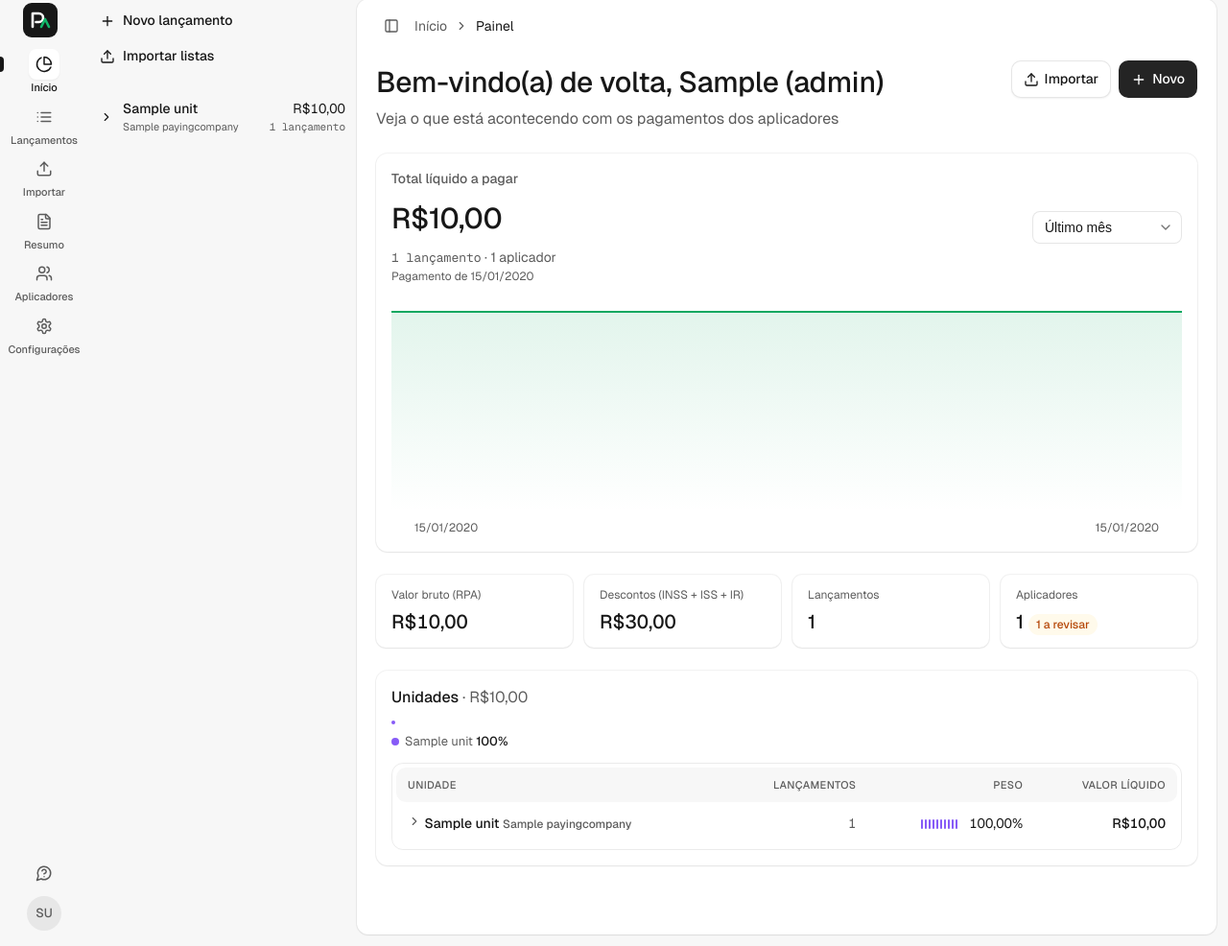
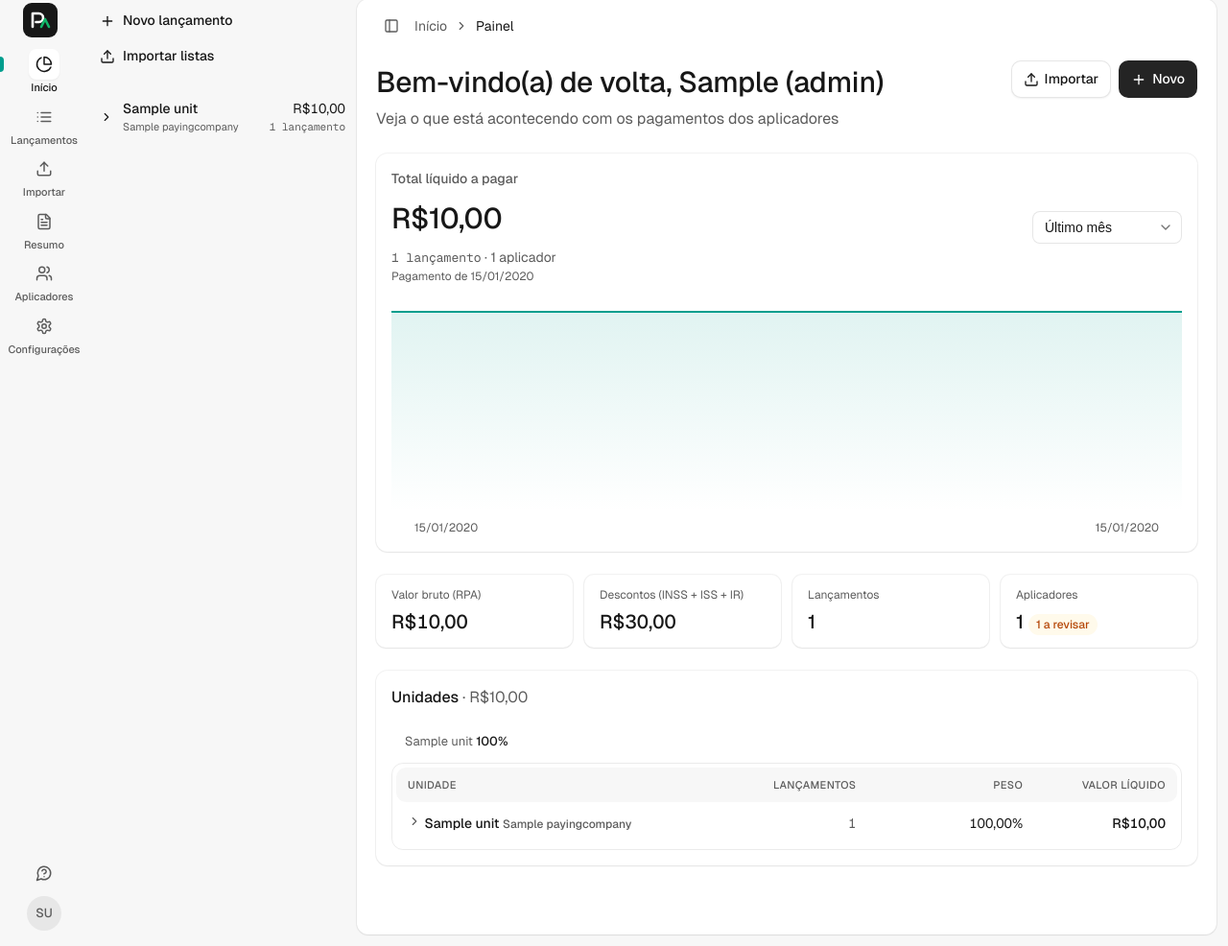
Before and after one commit to bernardozschaber/prova-pay, a Django app: page / in a window 1280 px wide. Shown: the part 13-999 px from the top of the page at 96% size. Run offline with Django 5.2, Linux system fonts and the light colour scheme; a user stored in the database is signed in; tables that the repository leaves empty hold one stand-in row (values such as "Sample post").

Commit message:
feat(design): adopt verde Bernoulli as the brand colour
The visual system was a port of the Maybe personal-finance design system,
declared as such in its own file headers, down to the "net worth" stat block
and "asset allocation" weight bar. Its colour identity belonged to another
product. Colégio Bernoulli's brand colour - "verde Bernoulli", #009E8E -
replaces it.

The constraint that shapes every placement: #009E8E is 3.34:1 on white. It
clears the 3:1 graphic floor but fails the 4.5:1 text floor, so it is a fill,
stroke and mark colour only. Brand text uses --color-brand-700 (#047569,
5.59:1 on white, 4.99:1 on the brand-50 tint). That rule is written into
tokens.css so it survives the next edit.

The green ramp is gone; brand 50/100/500/600/700 replaces it. --text-success
and --text-link both resolve to brand-700, so links are teal rather than
blue. badge--green is renamed badge--brand - the class was colour-named and
the colour changed.

Placement is deliberately restrained: the active nav indicator, the chart
stroke and gradient, positive badges and alerts, status dots, links. The
primary button stays dark neutral - white on #009E8E would fail button text
contrast, so the "one dark button" rule survives the rebrand for a reason,
not by oversight.

Seven decorative primitives (violet, cyan, pink, orange, fuchsia, indigo,
blue-500) are deleted: they existed only to feed the old chart palette.

Co-Authored-By: Claude Opus 5 <noreply@anthropic.com>
Claude-Session: https://claude.ai/code/session_01BEgdsSdoRggT1qrgjtyTrA

```diff
--- a/static/css/app.css
+++ b/static/css/app.css
@@ -70,7 +70,7 @@ h1, h2, h3, p { margin: 0; }
 .nav__item { display: block; position: relative; padding-bottom: 4px; }
 .nav__item-row { display: flex; align-items: center; gap: 4px; }
 .nav__indicator { width: 4px; height: 16px; border-radius: 0 4px 4px 0; }
-.nav__item.is-active .nav__indicator { background: var(--color-gray-900); }
+.nav__item.is-active .nav__indicator { background: var(--color-brand-500); }
 .nav__icon { width: 32px; height: 32px; display: flex; align-items: center; justify-content: center; margin: 0 auto; border-radius: var(--radius-md); color: var(--text-secondary); }
 .nav__item:hover .nav__icon { background: var(--bg-surface-hover); }
 .nav__item.is-active .nav__icon { background: var(--bg-container); box-shadow: var(--shadow-xs); color: var(--text-primary); }
@@ -174,14 +174,14 @@ h1, h2, h3, p { margin: 0; }
 .badge { display: inline-flex; align-items: center; gap: 4px; padding: 2px 8px; border-radius: 999px; font-size: 12px; font-weight: 500; white-space: nowrap; }
 .badge--gray { background: var(--color-gray-100); color: var(--text-secondary); }
 .badge--blue { background: var(--color-blue-50); color: var(--color-blue-700); }
-.badge--green { background: var(--color-green-50); color: var(--color-green-700); }
+.badge--brand { background: var(--color-brand-50); color: var(--color-brand-700); }
 .badge--red { background: var(--color-red-50); color: var(--color-red-700); }
 .badge--yellow { background: var(--color-yellow-50); color: var(--color-yellow-700); }
 .dot { width: 8px; height: 8px; border-radius: 50%; display: inline-block; }
 
 /* Alerts */
-.alert { padding: 10px 14px; border-radius: var(--radius-lg); font-size: 14px; margin-bottom: 16px; display: flex; gap: 8px; align-items: center; }
-.alert--success { background: var(--color-green-50); color: var(--color-green-700); }
+.alert { padding: 10px 14px; border-radius: var(--radius-lg); font-size: var(--text-body); margin-bottom: 16px; display: flex; gap: 8px; align-items: center; }
+.alert--success { background: var(--color-brand-50); color: var(--color-brand-700); }
 .alert--error { background: var(--color-red-50); color: var(--color-red-700); }
 .alert--info { background: var(--color-blue-50); color: var(--color-blue-700); }
 .alert--warning { background: var(--color-yellow-50); color: var(--color-yellow-700); }
--- a/static/css/tokens.css
+++ b/static/css/tokens.css
@@ -1,7 +1,14 @@
 /*
-  Design tokens ported from the Maybe design system (maybe-design-system.css).
-  Only the light theme is used. Semantic names follow the original utilities:
-  surface (page), container (cards), primary/secondary/subdued text.
+  Token layer. The neutral scale, spacing and shadow structure originated as a
+  port of the Maybe design system; the colour identity does not. The accent is
+  "verde Bernoulli" (#009E8E), Colégio Bernoulli's brand colour, and every
+  chromatic token below is derived from it or chosen to sit beside it.
+
+  Light theme only (see color-scheme). Semantic names: surface (page),
+  container (cards), primary/secondary/subdued text.
+
+  #009E8E is 3.34:1 on white: it is a FILL, STROKE and MARK colour, never text
+  on a light surface. Text uses --color-brand-700 (5.59:1).
 */
 @font-face {
   font-family: "Geist";
@@ -43,11 +50,12 @@
   --color-gray-800: #242424;
   --color-gray-900: #171717;
 
-  --color-green-50: #ecfdf3;
-  --color-green-100: #d1fadf;
-  --color-green-500: #12b76a;
-  --color-green-600: #10a861;
-  --color-green-700: #078c52;
+  /* verde Bernoulli */
+  --color-brand-50: #e6f5f4;
+  --color-brand-100: #c9e9e6;
+  --color-brand-500: #009e8e;
+  --color-brand-600: #038276;
+  --color-brand-700: #047569;
   --color-red-50: #fff1f0;
   --color-red-100: #ffdedb;
   --color-red-500: #f13636;
@@ -59,15 +67,8 @@
   --color-yellow-700: #b54708;
   --color-blue-50: #eff8ff;
   --color-blue-100: #d1e9ff;
-  --color-blue-500: #2e90fa;
   --color-blue-600: #1570ef;
   --color-blue-700: #175cd3;
-  --color-indigo-500: #6172f3;
-  --color-violet-500: #875bf7;
-  --color-cyan-500: #06aed4;
-  --color-pink-500: #f23e94;
-  --color-orange-500: #ff4405;
-  --color-fuchsia-500: #d444f1;
 
   --alpha-black-50: rgba(11, 11, 11, 0.05);
   --alpha-black-100: rgba(11, 11, 11, 0.08);
@@ -88,8 +89,8 @@
   --text-secondary: var(--color-gray-600);
   --text-subdued: var(--color-gray-500);
   --text-inverse: var(--color-white);
-  --text-link: var(--color-blue-600);
-  --text-success: var(--color-green-600);
+  --text-link: var(--color-brand-700);
+  --text-success: var(--color-brand-700);
   --text-warning: var(--color-yellow-600);
   --text-destructive: var(--color-red-700);
 
--- a/static/js/chart.js
+++ b/static/js/chart.js
@@ -2,7 +2,12 @@
 // Maybe net-worth chart. Reads `data-chart='[{"date":"2026-01-05","value":123}]'`.
 (function () {
   const NS = "http://www.w3.org/2000/svg";
-  const GREEN = "#10a861";
+  // Read the stroke from the token layer instead of duplicating the hex, so a
+  // palette change cannot leave the chart on a stale colour. verde Bernoulli
+  // is 3.34:1 on white — fine as a 2px stroke, never as text.
+  const BRAND = getComputedStyle(document.documentElement)
+    .getPropertyValue("--color-brand-500").trim() || "#009e8e";
+  let seq = 0;
 
   function el(name, attrs) {
     const node = document.createElementNS(NS, name);
@@ -16,6 +21,7 @@
   }
 
   function render(container) {
+    const uid = "chart-fill-" + (seq += 1);
     let points;
     try { points = JSON.parse(container.dataset.chart); } catch (_) { return; }
     if (!points || points.length === 0) return;
@@ -30,15 +36,20 @@
     const path = points.map((p, i) => `${i === 0 ? "M" : "L"}${x(i).toFixed(1)},${y(p.value).toFixed(1)}`).join(" ");
     const area = `${path} L${width},${height} L0,${height} Z`;
 
-    const svg = el("svg", { viewBox: `0 0 ${width} ${height}`, preserveAspectRatio: "none" });
+    const svg = el("svg", {
+      viewBox: `0 0 ${width} ${height}`,
+      preserveAspectRatio: "none",
+      role: "img",
+      "aria-label": container.dataset.chartLabel || "Gráfico de evolução do valor líquido",
+    });
     const defs = el("defs");
-    const gradient = el("linearGradient", { id: "chart-fill", x1: 0, y1: 0, x2: 0, y2: 1 });
-    gradient.appendChild(el("stop", { offset: "0%", "stop-color": GREEN, "stop-opacity": 0.12 }));
-    gradient.appendChild(el("stop", { offset: "100%", "stop-color": GREEN, "stop-opacity": 0 }));
+    const gradient = el("linearGradient", { id: uid, x1: 0, y1: 0, x2: 0, y2: 1 });
+    gradient.appendChild(el("stop", { offset: "0%", "stop-color": BRAND, "stop-opacity": 0.12 }));
+    gradient.appendChild(el("stop", { offset: "100%", "stop-color": BRAND, "stop-opacity": 0 }));
     defs.appendChild(gradient);
     svg.appendChild(defs);
-    svg.appendChild(el("path", { d: area, fill: "url(#chart-fill)" }));
-    svg.appendChild(el("path", { d: path, fill: "none", stroke: GREEN, "stroke-width": 2, "vector-effect": "non-scaling-stroke" }));
+    svg.appendChild(el("path", { d: area, fill: `url(#${uid})` }));
+    svg.appendChild(el("path", { d: path, fill: "none", stroke: BRAND, "stroke-width": 2, "vector-effect": "non-scaling-stroke" }));
     container.appendChild(svg);
 
     const axis = document.createElement("div");
--- a/templates/applicators/list.html
+++ b/templates/applicators/list.html
@@ -25,7 +25,7 @@
           <td class="strong"><a href="{% url 'applicators:detail' applicator.pk %}">{{ applicator.full_name }}</a>{% if applicator.course %}<br><span class="small muted">{{ applicator.course }}{% if applicator.institution %} · {{ applicator.institution }}{% endif %}</span>{% endif %}</td>
           <td class="muted mono">{{ applicator.cpf|default:"—" }}</td>
           <td class="muted small">{{ applicator.email|default:"" }}{% if applicator.phone %}<br>{{ applicator.phone }}{% endif %}</td>
-          <td>{% if not applicator.is_active %}<span class="badge badge--gray">inativo</span>{% elif applicator.needs_review %}<span class="badge badge--yellow">revisar</span>{% else %}<span class="badge badge--green">ok</span>{% endif %}</td>
+          <td>{% if not applicator.is_active %}<span class="badge badge--gray">inativo</span>{% elif applicator.needs_review %}<span class="badge badge--yellow">revisar</span>{% else %}<span class="badge badge--brand">ok</span>{% endif %}</td>
           <td class="num">{{ applicator.entry_count }}</td>
           <td class="num">{{ applicator.net_total|default:0|brl }}</td>
         </tr>
--- a/templates/catalog/settings.html
+++ b/templates/catalog/settings.html
@@ -20,7 +20,7 @@
     <table class="table">
       <thead><tr><th scope="col">Unidade</th><th scope="col">Empresa pagadora</th><th scope="col"><span class="sr-only">Padrão</span></th></tr></thead>
       <tbody>{% for unit in units %}<tr><td class="strong">{{ unit.name }}</td><td><span class="badge badge--gray">{{ unit.paying_company.name }}</span></td>
-        <td class="num">{% if unit.is_default %}<span class="badge badge--green">padrão</span>{% else %}<form method="post" action="{% url 'catalog:set_default' 'unit' unit.pk %}">{% csrf_token %}<button class="btn btn--ghost btn--sm">tornar padrão</button></form>{% endif %}</td></tr>{% endfor %}</tbody>
+        <td class="num">{% if unit.is_default %}<span class="badge badge--brand">padrão</span>{% else %}<form method="post" action="{% url 'catalog:set_default' 'unit' unit.pk %}">{% csrf_token %}<button class="btn btn--ghost btn--sm">tornar padrão</button></form>{% endif %}</td></tr>{% endfor %}</tbody>
     </table>
     <form method="post" class="mt-16">{% csrf_token %}<input type="hidden" name="form" value="unit">
       <div class="form-grid">
@@ -36,7 +36,7 @@
     <table class="table">
       <thead><tr><th scope="col">Setor</th><th scope="col"><span class="sr-only">Padrão</span></th></tr></thead>
       <tbody>{% for sector in sectors %}<tr><td class="strong">{{ sector.name }}</td>
-        <td class="num">{% if sector.is_default %}<span class="badge badge--green">padrão</span>{% else %}<form method="post" action="{% url 'catalog:set_default' 'sector' sector.pk %}">{% csrf_token %}<button class="btn btn--ghost btn--sm">tornar padrão</button></form>{% endif %}</td></tr>{% endfor %}</tbody>
+        <td class="num">{% if sector.is_default %}<span class="badge badge--brand">padrão</span>{% else %}<form method="post" action="{% url 'catalog:set_default' 'sector' sector.pk %}">{% csrf_token %}<button class="btn btn--ghost btn--sm">tornar padrão</button></form>{% endif %}</td></tr>{% endfor %}</tbody>
     </table>
     <form method="post" class="mt-16">{% csrf_token %}<input type="hidden" name="form" value="sector">
       <div class="field"><label>Novo setor</label>{{ sector_form.name }}</div>
--- a/templates/imports/preview.html
+++ b/templates/imports/preview.html
@@ -10,7 +10,7 @@
   </div>
 </div>
 <div class="legend mb-16">
-  <span><i class="dot" style="background:var(--color-green-500)"></i>cadastrado</span>
+  <span><i class="dot" style="background:var(--color-brand-500)"></i>cadastrado</span>
   <span><i class="dot" style="background:var(--color-yellow-600)"></i>novo (será criado para revisão)</span>
   <span><i class="dot" style="background:var(--color-red-500)"></i>possível duplicata (desmarcada)</span>
 </div>
@@ -47,8 +47,8 @@
               <td><input type="checkbox" name="{{ row_prefix }}-include" {% if not row.is_duplicate %}checked{% endif %}
                   aria-label="Incluir {{ row.display_name }}{% if row.is_duplicate %} (possível duplicata){% endif %}"></td>
               <td class="muted small">{{ row.name }}</td>
-              <td class="strong"><i class="dot" style="background:{% if row.is_duplicate %}var(--color-red-500){% elif row.is_known %}var(--color-green-500){% else %}var(--color-yellow-600){% endif %}"></i> {{ row.display_name }}{% if row.suffix %} <span class="badge badge--gray">{{ row.suffix }}</span>{% endif %}</td>
-              <td><select name="{{ row_prefix }}-role" class="select" style="padding:4px 24px 4px 8px;font-size:13px"><option value="APLICADOR" {% if row.role == 'APLICADOR' %}selected{% endif %}>Aplicador</option><option value="ORIENTADOR" {% if row.role == 'ORIENTADOR' %}selected{% endif %}>Orientador</option><option value="VOLANTE">Volante</option></select></td>
+              <td class="strong"><i class="dot" style="background:{% if row.is_duplicate %}var(--color-red-500){% elif row.is_known %}var(--color-brand-500){% else %}var(--color-yellow-600){% endif %}"></i> {{ row.display_name }}{% if row.suffix %} <span class="badge badge--gray">{{ row.suffix }}</span>{% endif %}</td>
+              <td><select name="{{ row_prefix }}-role" class="select select--sm"><option value="APLICADOR" {% if row.role == 'APLICADOR' %}selected{% endif %}>Aplicador</option><option value="ORIENTADOR" {% if row.role == 'ORIENTADOR' %}selected{% endif %}>Orientador</option><option value="VOLANTE">Volante</option></select></td>
               <td class="num"><input name="{{ row_prefix }}-net_amount" value="{{ row.net_amount }}" inputmode="decimal" style="width:90px;text-align:right;border:1px solid var(--border-secondary);border-radius:6px;padding:4px 8px;font:inherit"></td>
               <td class="num muted">{{ row.gross_amount|brl }}</td>
             </tr>
--- a/templates/payroll/summary.html
+++ b/templates/payroll/summary.html
@@ -31,7 +31,7 @@
           <td class="num muted">−{{ row.ir|brl_plain }}</td>
           <td class="num strong">{{ row.net_payable|brl }}</td>
           <td class="num"><span class="badge badge--blue">{{ row.entry_count }}</span></td>
-          <td>{% if row.is_consistent %}<span class="badge badge--green">OK</span>{% else %}<span class="badge badge--red">ver</span>{% endif %}</td>
+          <td>{% if row.is_consistent %}<span class="badge badge--brand">OK</span>{% else %}<span class="badge badge--red">ver</span>{% endif %}</td>
         </tr>
         {% endfor %}
       </tbody>
```
